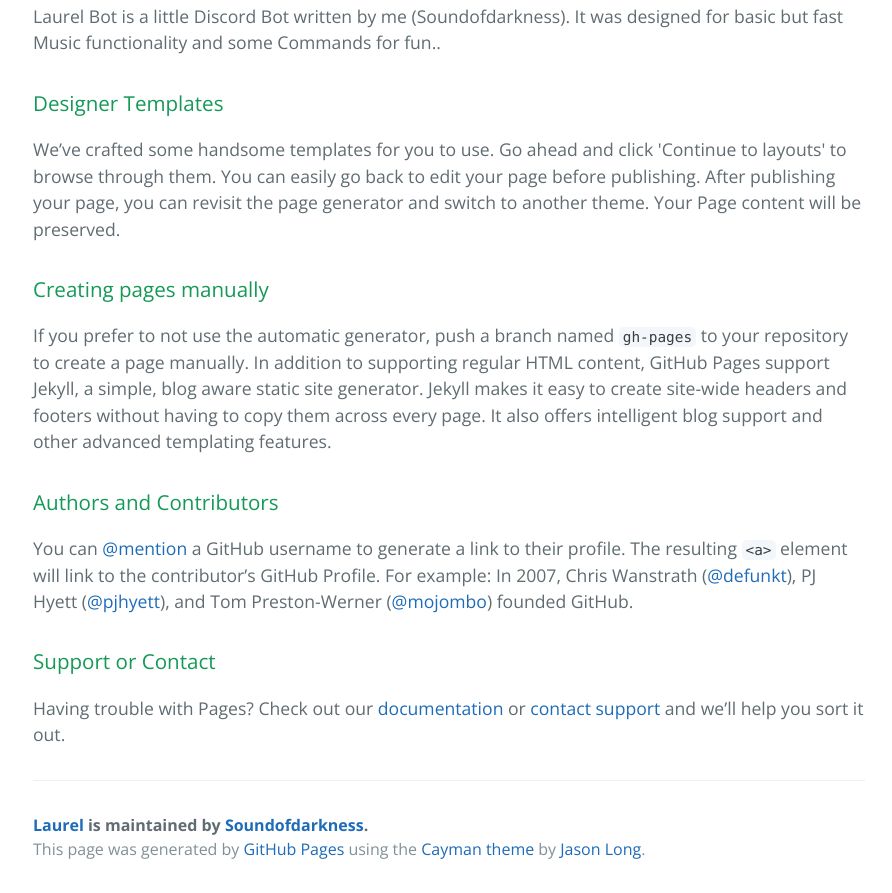
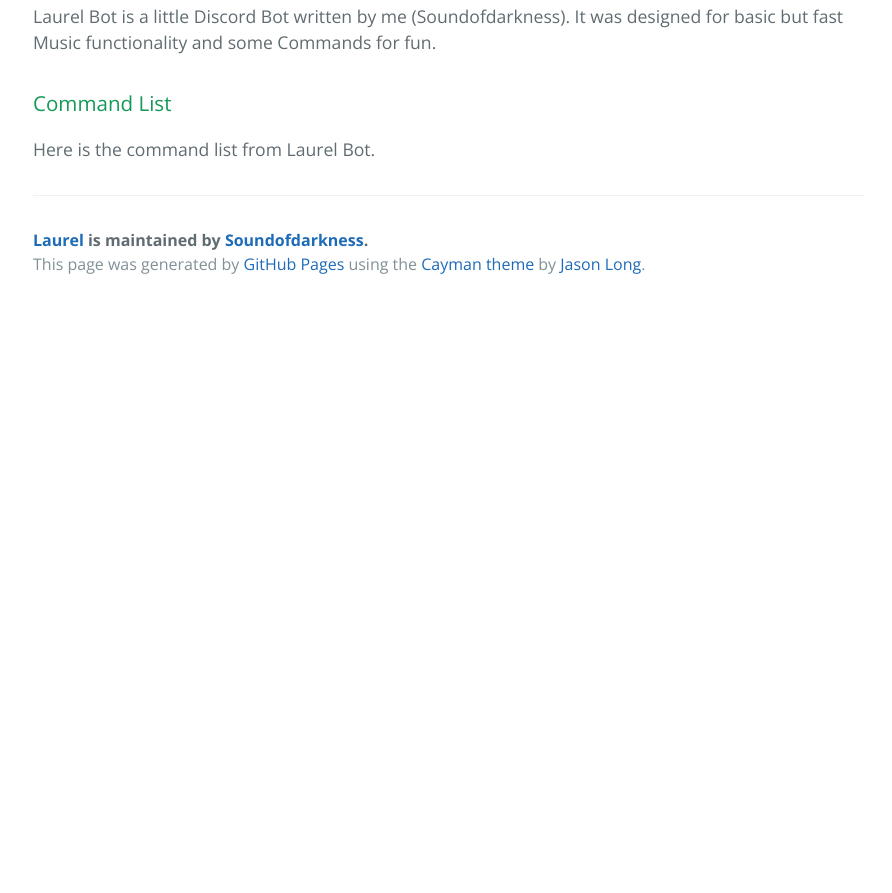
Before and after one commit to Soundofdarkness/Laurel, a plain HTML site: page index.html in a window 1280 px wide. Shown: the part 460-1353 px from the top of the page, without its empty margins (191-1083 px from the left). After the commit the page ends 800 px from the top, so only its background shows below. Drawn offline with nearby package versions, Linux system fonts and the light colour scheme.

```diff
--- a/index.html
+++ b/index.html
@@ -2,7 +2,7 @@
 <html lang="en-us">
   <head>
     <meta charset="UTF-8">
-    <title>Laurel Bot by Soundofdarkness</title>
+    <title>Laurel by Soundofdarkness</title>
     <meta name="viewport" content="width=device-width, initial-scale=1">
     <link rel="stylesheet" type="text/css" href="stylesheets/normalize.css" media="screen">
     <link href='https://fonts.googleapis.com/css?family=Open+Sans:400,700' rel='stylesheet' type='text/css'>
@@ -20,29 +20,15 @@
 
     <section class="main-content">
       <h3>
-<a id="welcome-to-github-pages" class="anchor" href="#welcome-to-github-pages" aria-hidden="true"><span aria-hidden="true" class="octicon octicon-link"></span></a>Laurel Bot</h3>
+<a id="laurel" class="anchor" href="#laurel" aria-hidden="true"><span aria-hidden="true" class="octicon octicon-link"></span></a>Laurel</h3>
 
-<p>Laurel Bot is a little Discord Bot written by me (Soundofdarkness). It was designed for basic but fast Music functionality and some Commands for fun..</p>
+<p>Laurel Bot is a little Discord Bot written by me (Soundofdarkness).
+It was designed for basic but fast Music functionality and some Commands for fun.</p>
 
 <h3>
-<a id="designer-templates" class="anchor" href="#designer-templates" aria-hidden="true"><span aria-hidden="true" class="octicon octicon-link"></span></a>Designer Templates</h3>
+<a id="command-list" class="anchor" href="#command-list" aria-hidden="true"><span aria-hidden="true" class="octicon octicon-link"></span></a>Command List</h3>
 
-<p>We’ve crafted some handsome templates for you to use. Go ahead and click 'Continue to layouts' to browse through them. You can easily go back to edit your page before publishing. After publishing your page, you can revisit the page generator and switch to another theme. Your Page content will be preserved.</p>
-
-<h3>
-<a id="creating-pages-manually" class="anchor" href="#creating-pages-manually" aria-hidden="true"><span aria-hidden="true" class="octicon octicon-link"></span></a>Creating pages manually</h3>
-
-<p>If you prefer to not use the automatic generator, push a branch named <code>gh-pages</code> to your repository to create a page manually. In addition to supporting regular HTML content, GitHub Pages support Jekyll, a simple, blog aware static site generator. Jekyll makes it easy to create site-wide headers and footers without having to copy them across every page. It also offers intelligent blog support and other advanced templating features.</p>
-
-<h3>
-<a id="authors-and-contributors" class="anchor" href="#authors-and-contributors" aria-hidden="true"><span aria-hidden="true" class="octicon octicon-link"></span></a>Authors and Contributors</h3>
-
-<p>You can <a href="https://help.github.com/articles/basic-writing-and-formatting-syntax/#mentioning-users-and-teams" class="user-mention">@mention</a> a GitHub username to generate a link to their profile. The resulting <code>&lt;a&gt;</code> element will link to the contributor’s GitHub Profile. For example: In 2007, Chris Wanstrath (<a href="https://github.com/defunkt" class="user-mention">@defunkt</a>), PJ Hyett (<a href="https://github.com/pjhyett" class="user-mention">@pjhyett</a>), and Tom Preston-Werner (<a href="https://github.com/mojombo" class="user-mention">@mojombo</a>) founded GitHub.</p>
-
-<h3>
-<a id="support-or-contact" class="anchor" href="#support-or-contact" aria-hidden="true"><span aria-hidden="true" class="octicon octicon-link"></span></a>Support or Contact</h3>
-
-<p>Having trouble with Pages? Check out our <a href="https://help.github.com/pages">documentation</a> or <a href="https://github.com/contact">contact support</a> and we’ll help you sort it out.</p>
+<p>Here is the command list from Laurel Bot.</p>
 
       <footer class="site-footer">
         <span class="site-footer-owner"><a href="https://github.com/Soundofdarkness/Laurel">Laurel</a> is maintained by <a href="https://github.com/Soundofdarkness">Soundofdarkness</a>.</span>
```
Also changed, not shown: params.json (+1 -1 lines).
